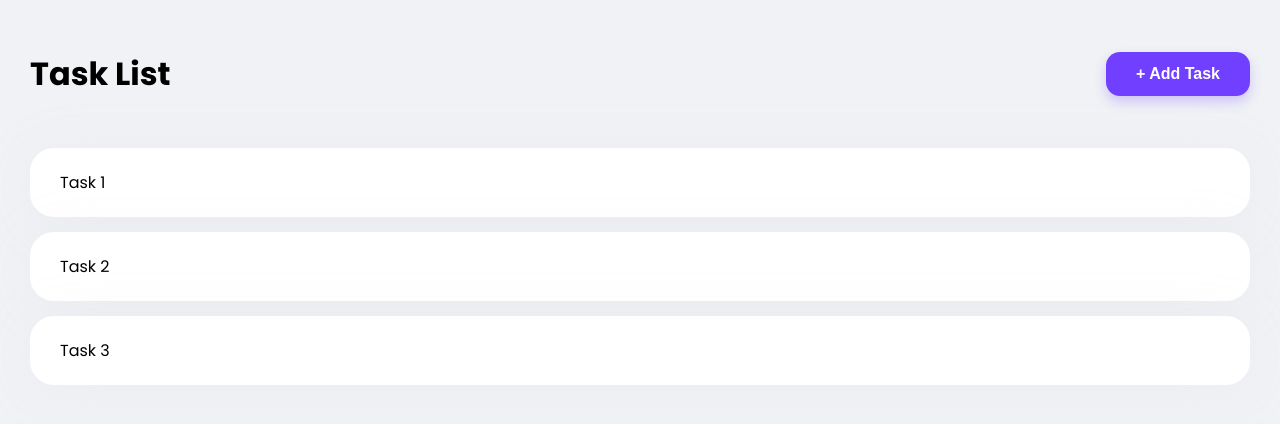
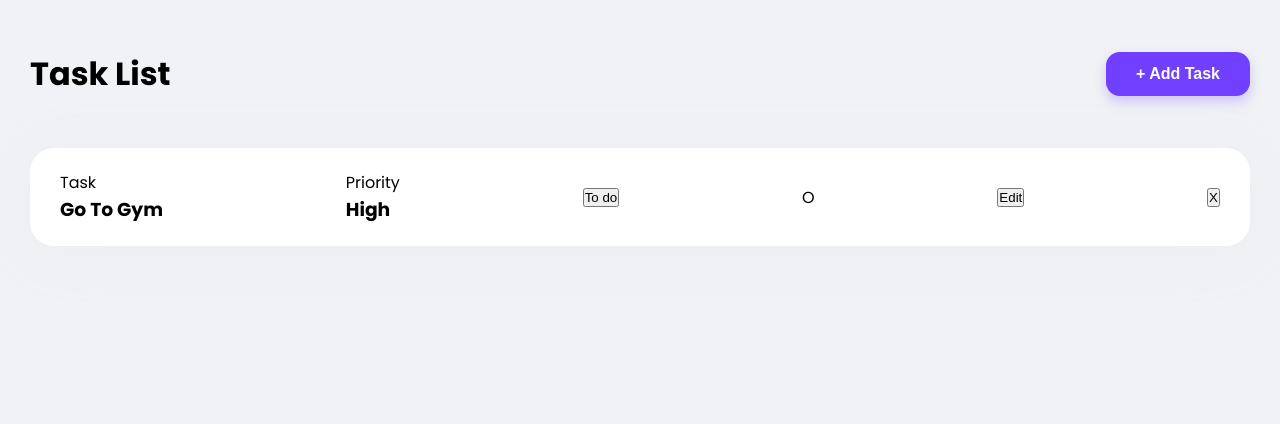
Before and after one commit to AchiGel/task-app, a React (Create React App) app: page / in a window 1280 px wide. Shown: the top 424 px of the page. Built offline with nearby package versions, Linux system fonts and the light colour scheme.

Commit message:
add modals and task card styles and properties

```diff
--- a/src/App.css
+++ b/src/App.css
@@ -42,12 +42,15 @@ body {
   gap: 15px;
 }
 
-.tasks li {
+.tasks .task-card {
   list-style: none;
   padding: 22px 30px;
   background-color: white;
   border-radius: 24px;
   box-shadow: 0 6px 58px rgba(196, 203, 214, 0.104);
+  display: flex;
+  align-items: center;
+  justify-content: space-between;
 }
 
 .modal-overlay {
--- a/src/App.tsx
+++ b/src/App.tsx
@@ -19,7 +19,7 @@ function App() {
     <div className="App">
       {modalShow ? <Modal closeModal={closeModal} /> : null}
       <Header openModal={openModal} />
-      <Tasks />
+      <Tasks openModal={openModal} />
     </div>
   );
 }
--- a/src/components/Tasks.tsx
+++ b/src/components/Tasks.tsx
@@ -1,9 +1,24 @@
-function Tasks() {
+function Tasks({ openModal }: { openModal: Function }) {
   return (
     <ul className="tasks">
-      <li>Task 1</li>
-      <li>Task 2</li>
-      <li>Task 3</li>
+      <li className="task-card">
+        <div className="task-name">
+          <span>Task</span>
+          <h3>Go To Gym</h3>
+        </div>
+        <div className="task-priority">
+          <span>Priority</span>
+          <h3>High</h3>
+        </div>
+        <button className="task-progress">To do</button>
+        <div className="task-progress-circle">O</div>
+        <button className="task-edit" onClick={() => openModal()}>
+          Edit
+        </button>
+        <button className="task-delete" onClick={() => openModal()}>
+          X
+        </button>
+      </li>
     </ul>
   );
 }
```
